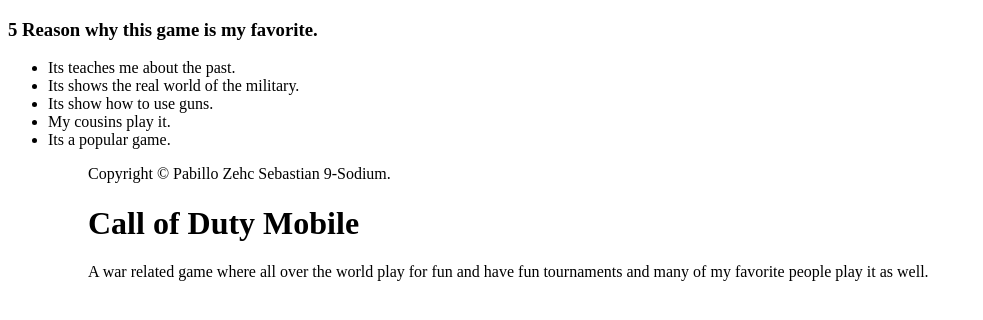
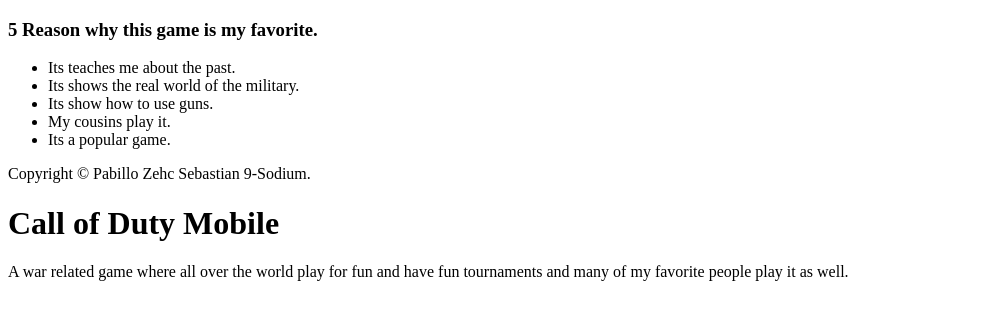
Before and after one commit to Zehc75/AA1-Gr.9--Sodium, a plain HTML site: page index.html in a window 1280 px wide. Shown: the whole page, without its empty margins (0-983 px from the left). Drawn offline with Linux system fonts and the light colour scheme.

Commit message:
Update index.html

```diff
--- a/index.html
+++ b/index.html
@@ -10,16 +10,19 @@
       </head>
       <body>
            <div>
-           <div><span><h3>5 Reason why this game is my favorite.</h3></span></div>
+           <div>
+                <span><h3>5 Reason why this game is my favorite.</h3></span>
            <ul>
                <li> Its teaches me about the past.</li>
                <li> Its shows the real world of the military.</li>
                <li> Its show how to use guns.</li>
                <li> My cousins play it.</li>
                <li> Its a popular game.</li>
-           <ul>
+           </ul>
 
-                <span><p>Copyright &copy; Pabillo Zehc Sebastian 9-Sodium.</p></span>
+               <p>Copyright &copy; Pabillo Zehc Sebastian 9-Sodium.</p>
+
+                <div>
 
                <h1>Call of Duty Mobile</h1>
                <p>A war related game where all over the world play for fun and have fun tournaments and many of my favorite people play it as well.</p>
```
